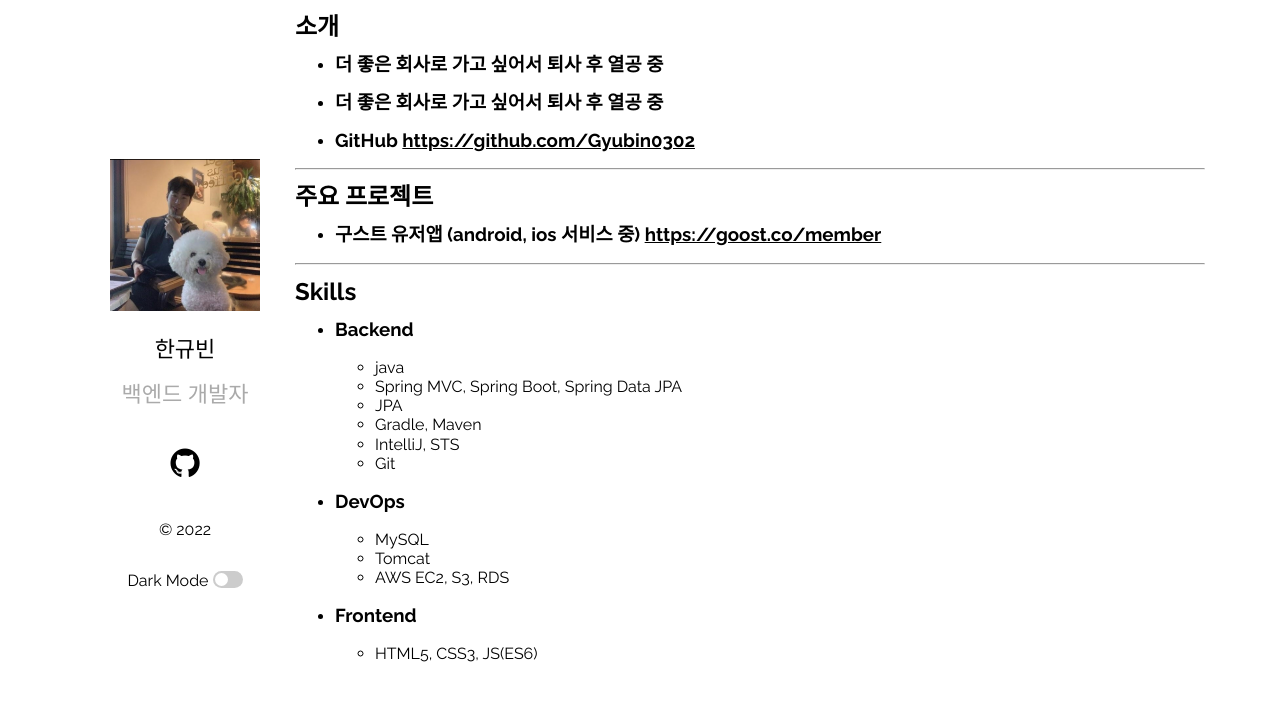
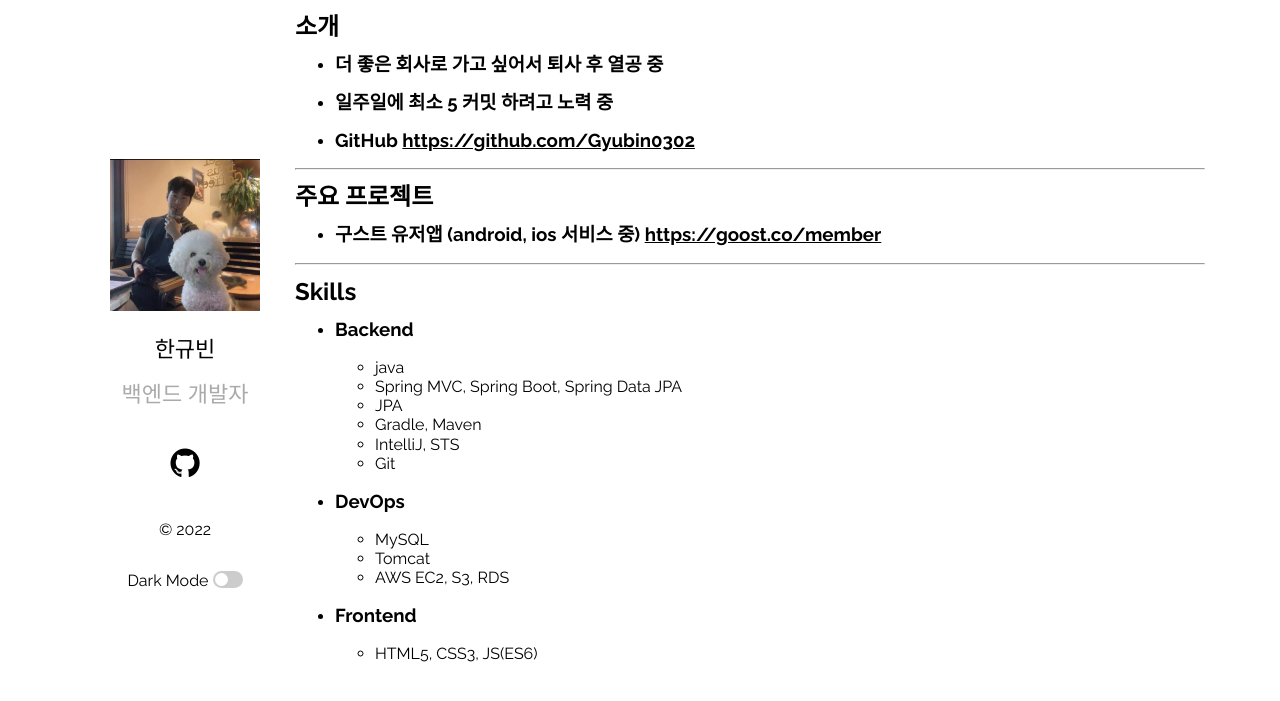
Before and after one commit to Gyubin0302/Gyubin0302.github.io, a Jekyll site: the page built from _posts/2019-03-23-welcome-to-jekyll.markdown, in a window 1280 px wide. Shown: the top 701 px of the page. Built offline with Jekyll 4.4.1, drawn with Linux system fonts in a browser that asks for light colours.

Commit message:
introduce modify

```diff
--- a/_posts/2019-03-23-welcome-to-jekyll.markdown
+++ b/_posts/2019-03-23-welcome-to-jekyll.markdown
@@ -5,7 +5,7 @@ title: ""
 
 ## 소개
 - ### 더 좋은 회사로 가고 싶어서 퇴사 후 열공 중
-- ### 더 좋은 회사로 가고 싶어서 퇴사 후 열공 중
+- ### 일주일에 최소 5 커밋 하려고 노력 중
 - ### GitHub <https://github.com/Gyubin0302>
 
 ---
```
